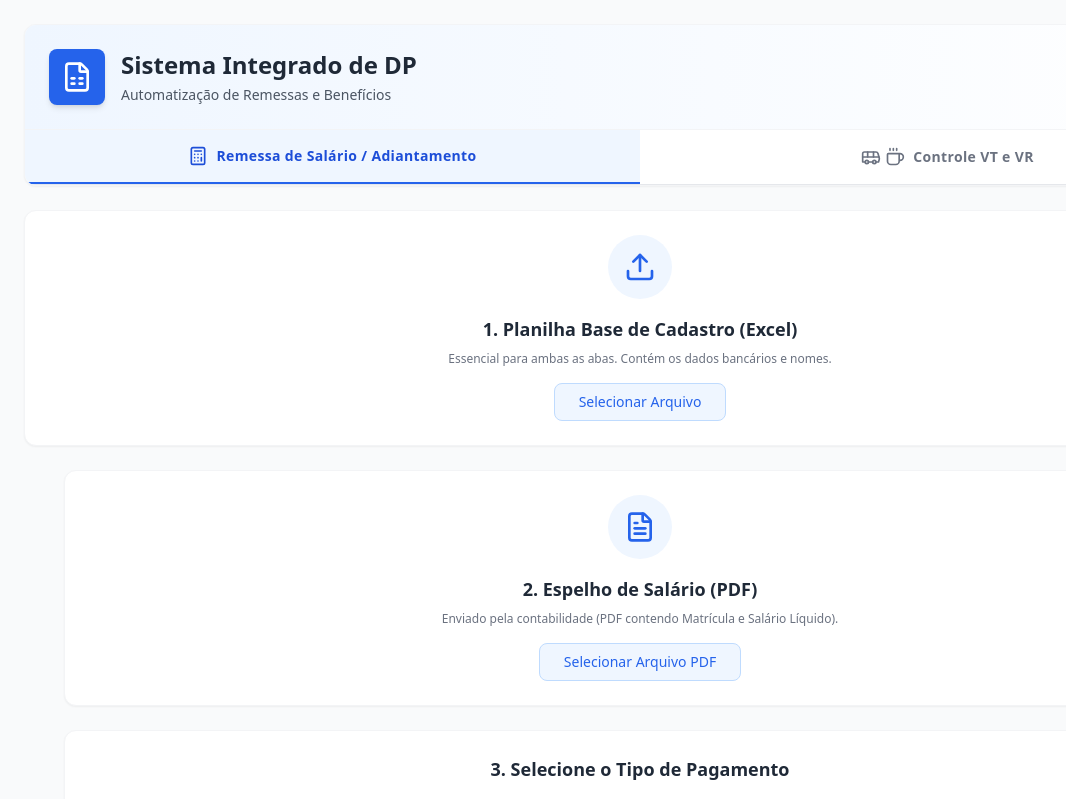
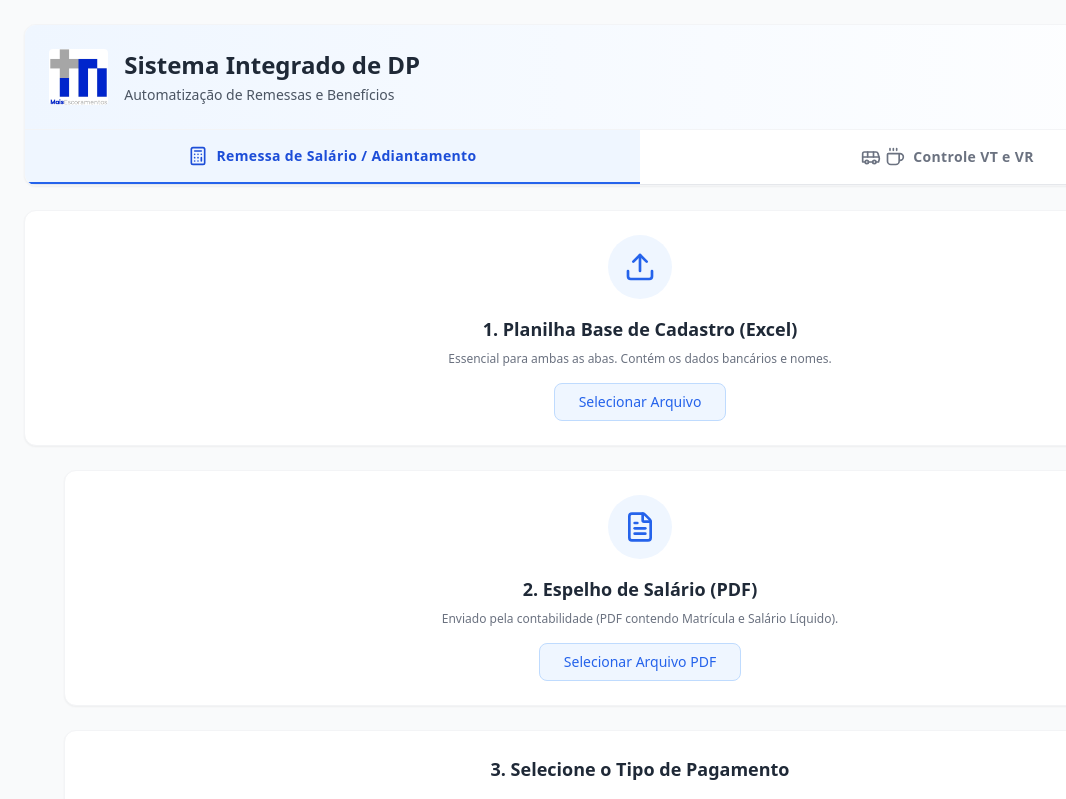
Before and after one commit to brunolimal/sistema-integrado-dp, a React (Vite) app: page / in a window 1280 px wide. Shown: the top 799 px of the page, without its empty margins (0-1066 px from the left). Built offline with nearby package versions, Linux system fonts and the light colour scheme.

Commit message:
fix: adicionando unica e exclusivamente a logo

```diff
--- a/src/App.jsx
+++ b/src/App.jsx
@@ -596,13 +596,16 @@
     <div className="min-h-screen bg-gray-50 p-6 font-sans pb-20">
       <div className="max-w-[1400px] mx-auto space-y-6">
 
-        {/* Header e Navegação de Abas */}
+        {/* Header e Navegação de Abas - ATUALIZADO ÚNICA E EXCLUSIVAMENTE COM A LOGO */}
         <div className="bg-white rounded-xl shadow-sm border border-gray-100 overflow-hidden">
           <div className="p-6 flex flex-col md:flex-row items-center justify-between border-b border-gray-100 bg-gradient-to-r from-blue-50 to-white">
             <div className="flex items-center space-x-4">
-              <div className="bg-blue-600 p-3 rounded-lg text-white shadow-md">
-                <FileSpreadsheet className="w-8 h-8" />
-              </div>
+              {/* Adicionada a Logo JPG aqui */}
+              <img
+                src="/logo.jpg"
+                alt="Logo Mais Escoramentos"
+                className="h-14 w-auto object-contain rounded"
+              />
               <div>
                 <h1 className="text-2xl font-bold text-gray-800">Sistema Integrado de DP</h1>
                 <p className="text-sm text-gray-600 mt-1">Automatização de Remessas e Benefícios</p>
```
